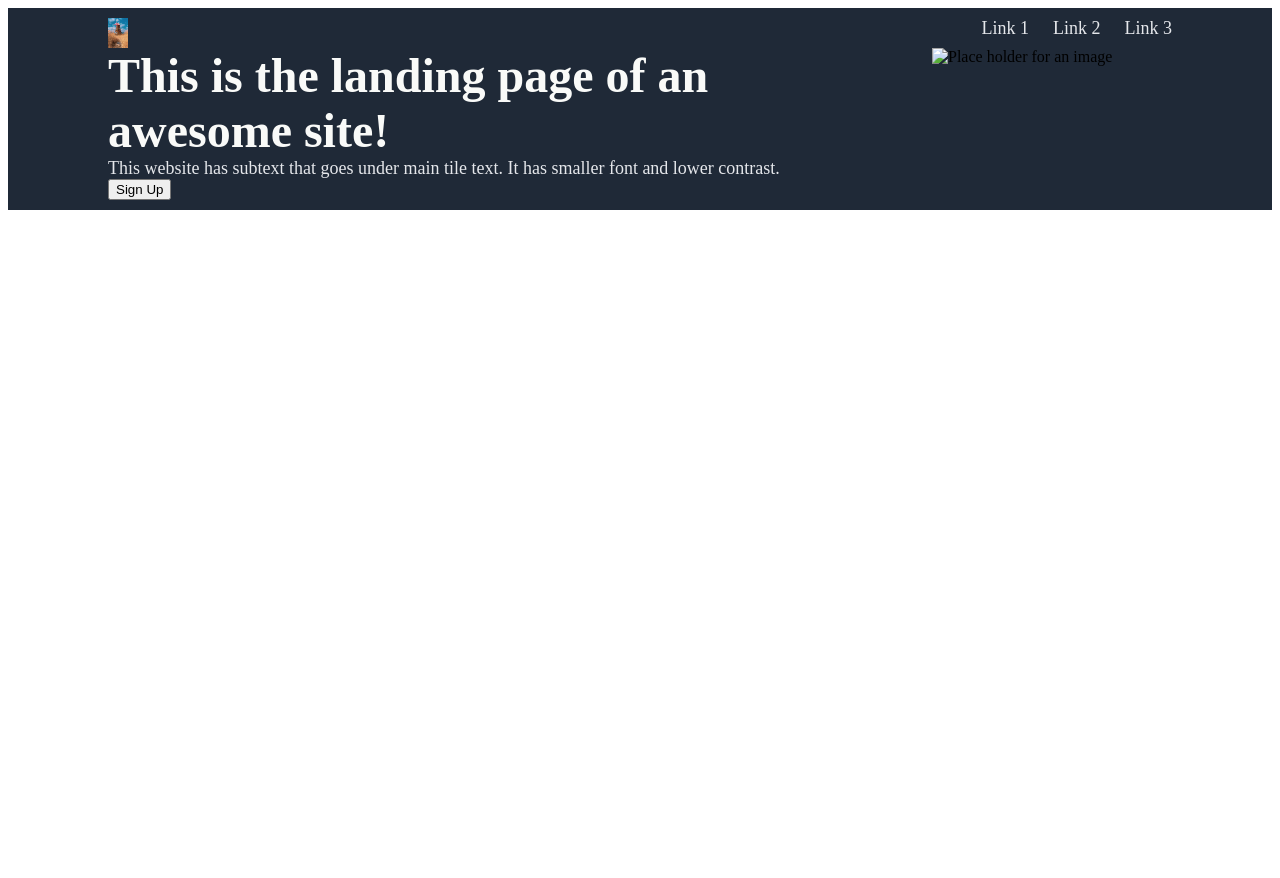
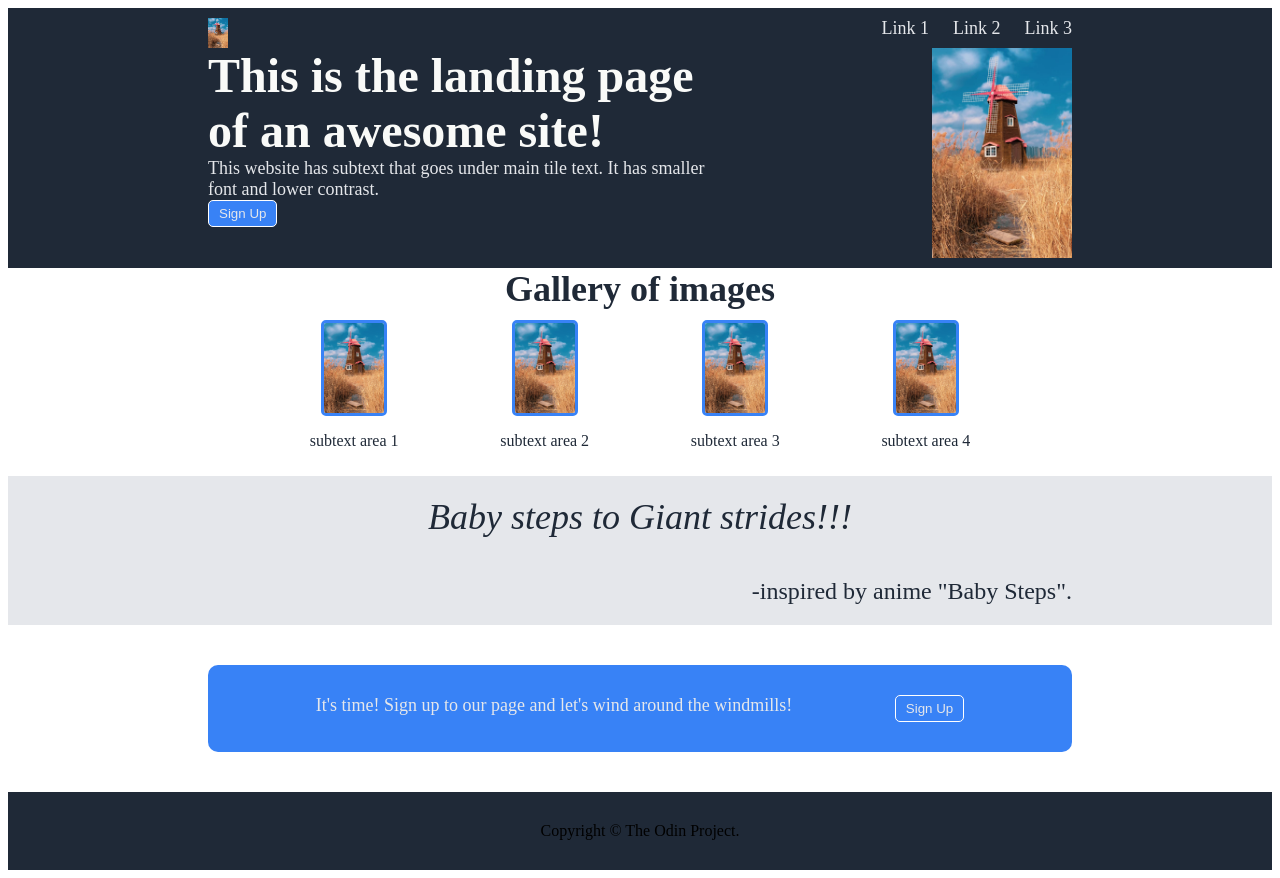
Before and after one commit to PrajapatiBhavin/landing-page-BP01, a plain HTML site: page index.html in a window 1280 px wide. Before the commit the page ends 800 px from the top, so only its background shows below. Drawn offline with Linux system fonts and the light colour scheme.

Commit message:
Created and styled  middle, quote and footer sections.

```diff
--- a/index.html
+++ b/index.html
@@ -9,7 +9,12 @@
   <body>
     <div class="header">
       <div class="logo-links">
-        <img src="WindMillLogo.jpeg" alt="Wind Mill Logo image" width="20px" height="auto" />
+        <img
+          src="WindMillLogo.jpeg"
+          alt="Wind Mill Logo image"
+          width="20px"
+          height="auto"
+        />
         <div class="links">
           <a href="" target="_self" rel="noopener noreferer">Link 1</a>
           <a href="" target="_self" rel="noopener noreferer">Link 2</a>
@@ -18,12 +23,80 @@
       </div>
       <div class="header-left">
         <div class="header-text-area">
-      <div class="main-text">This is the landing page of an awesome site!</div>
-      <div class="body-text">This website has subtext that goes under main tile text. It has smaller font and lower contrast.</div>
+          <div class="main-text">
+            This is the landing page of an awesome site!
+          </div>
+          <div class="body-text">
+            This website has subtext that goes under main tile text. It has
+            smaller font and lower contrast.
+          </div>
           <button type="button">Sign Up</button>
         </div>
-      <img src="not_found.jpeg" alt="Place holder for an image" width="240px" height="auto" />
+        <img
+          src="WindMillLogo.jpeg"
+          alt="Place holder for an image"
+          width="140px"
+          height="auto"
+        />
       </div>
     </div>
+    <!-- Middle section -->
+    <div class="mid-sec-heading">Gallery of images</div>
+    <div class="middle-section">
+      <div class="cards">
+        <img
+          src="WindMillLogo.jpeg"
+          alt="Place holder for an image"
+          width="60px"
+          height="auto"
+          class="card-image"
+        />
+        <p>subtext area 1</p>
+      </div>
+      <div class="cards">
+        <img
+          src="WindMillLogo.jpeg"
+          alt="Place holder for an image"
+          width="60px"
+          height="auto"
+          class="card-image"
+        />
+        <p>subtext area 2</p>
+      </div>
+      <div class="cards">
+        <img
+          src="WindMillLogo.jpeg"
+          alt="Place holder for an image"
+          width="60px"
+          height="auto"
+          class="card-image"
+        />
+        <p>subtext area 3</p>
+      </div>
+      <div class="cards">
+        <img
+          src="WindMillLogo.jpeg"
+          alt="Place holder for an image"
+          width="60px"
+          height="auto"
+          class="card-image"
+        />
+        <p>subtext area 4</p>
+      </div>
+    </div>
+    <!--Quote section -->
+    <div class="quote-section">Baby steps to Giant strides!!!</div>
+    <div class="quote-by">-inspired by anime "Baby Steps".</div>
+    <!--Call-to-Action (CTA)-->
+    <div class="cta">
+      <div class="cta-main">
+        <div class="cta-text">
+          It's time! Sign up to our page and let's wind around the windmills!
+        </div>
+        <button type="button">Sign Up</button>
+      </div>
+    </div>
+    <!--Footer section-->
+    <div class="footer">Copyright &#169 The Odin Project.</div>
   </body>
 </html>
--- a/style.css
+++ b/style.css
@@ -4,47 +4,133 @@ Date: 16-08-2024
 Version: BP01
 */
 
-body{
+body {
     display: flex;
     flex-direction: column;
 }
 
-a{
+a {
     text-decoration: none;
 }
 
-.header, .footer{
+.header {
     background-color: #1f2937;
-    padding: 10px  100px;
+    padding: 10px 200px;
 }
 
-.logo-links{
-  display: flex;
-  justify-content: space-between;
+.logo-links {
+    display: flex;
+    justify-content: space-between;
 }
 
-.links{
+.links {
     display: flex;
     justify-content: space-evenly;
     gap: 24px;
 }
 
-.main-text{
+.main-text {
     font-size: 48px;
     font-weight: bolder;
     color: #f9faf8;
 }
 
-a, .body-text{
+a,
+.body-text {
     font-size: 18px;
     color: #e5e7eb;
 }
 
-.header-left{
+.header-left {
     display: flex;
     justify-content: space-between;
 }
 
-.header-text-area{
-    max-width: 680px;
+.header-text-area {
+    max-width: 500px;
 }
+
+.middle-section {
+    display: flex;
+    justify-content: space-evenly;
+    padding: 10px 200px;
+}
+
+.mid-sec-heading {
+    text-align: center;
+    font-size: 36px;
+    font-weight: bolder;
+    color: #1f2937;
+}
+
+.cards {
+    display: flex;
+    justify-content: center;
+    align-items: center;
+    flex-direction: column;
+    color: #1f2937;
+}
+
+.card-image {
+    border-style: solid;
+    border-color: #3882f6;
+    border-radius: 5px;
+}
+
+.quote-section,
+.quote-by {
+    background-color: #e5e7eb;
+    padding: 20px 200px;
+}
+
+.quote-section {
+    font-size: 36px;
+    font-style: italic;
+    color: #1f2937;
+    text-align: center;
+}
+
+.quote-by {
+    font-size: 24px;
+    font-style: bolder;
+    color: #1f2937;
+    text-align: right;
+}
+
+.cta {
+    padding: 40px 200px;
+}
+
+.cta-main {
+    padding: 30px 25px;
+    display: flex;
+    justify-content: space-evenly;
+    align-self: center;
+    background-color: #3882f6;
+    border-radius: 10px;
+    font-size: 18px;
+    text-align: left;
+    color: #e5e7eb;
+    gap: 20px;
+}
+
+.cta-text {
+    max-width: 500px;
+}
+
+button {
+    border-style: solid;
+    border-color: white;
+    border-radius: 5px;
+    border-width: 1px;
+    color: #e5e7eb;
+    background-color: #3882f6;
+    padding: 5px 10px;
+    cursor: pointer;
+}
+
+.footer {
+    text-align: center;
+    background-color: #1f2937;
+    padding: 30px 200px;
+}
```
Lines whose indentation alone changed are shown as unchanged.
